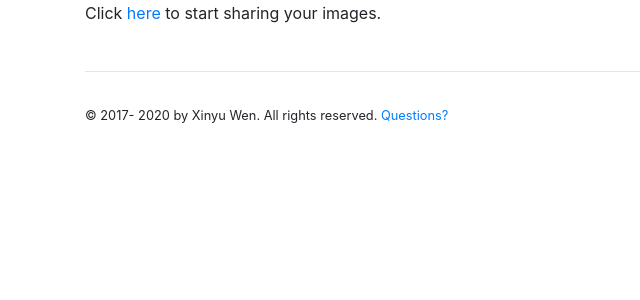
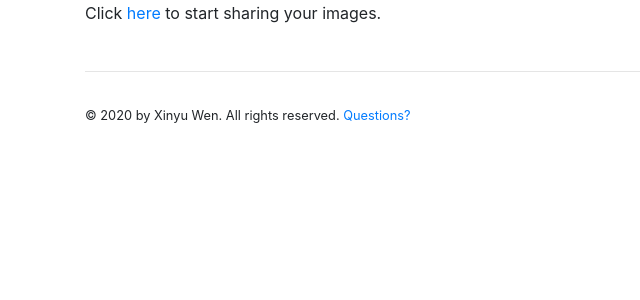
Before and after one commit to xinyuwen101/django_image, a Django app: page / in a window 1280 px wide. Shown: the part 140-440 px from the top of the page, without its empty margins (0-640 px from the left). Run offline with Django 3.2, Linux system fonts and the light colour scheme; the visitor is signed in with stand-in values (Sample User, id 1); some libraries are stand-ins or nearby versions.

Commit message:
Update base.html

```diff
--- a/templates/base.html
+++ b/templates/base.html
@@ -92,9 +92,9 @@
 
     <!-- Footer -->
     <div id="footer">
-        <small>&copy; 2017-
+        <small>&copy;
             <script type="text/javascript">
-                document.write(new Date().getFullYear());
+                document.write(new Date().getFullYear().toString());
             </script>
             by Xinyu Wen. All rights reserved.
             <a href="mailto:me.xinyuwen@gmail.com">Questions?</a>
```
